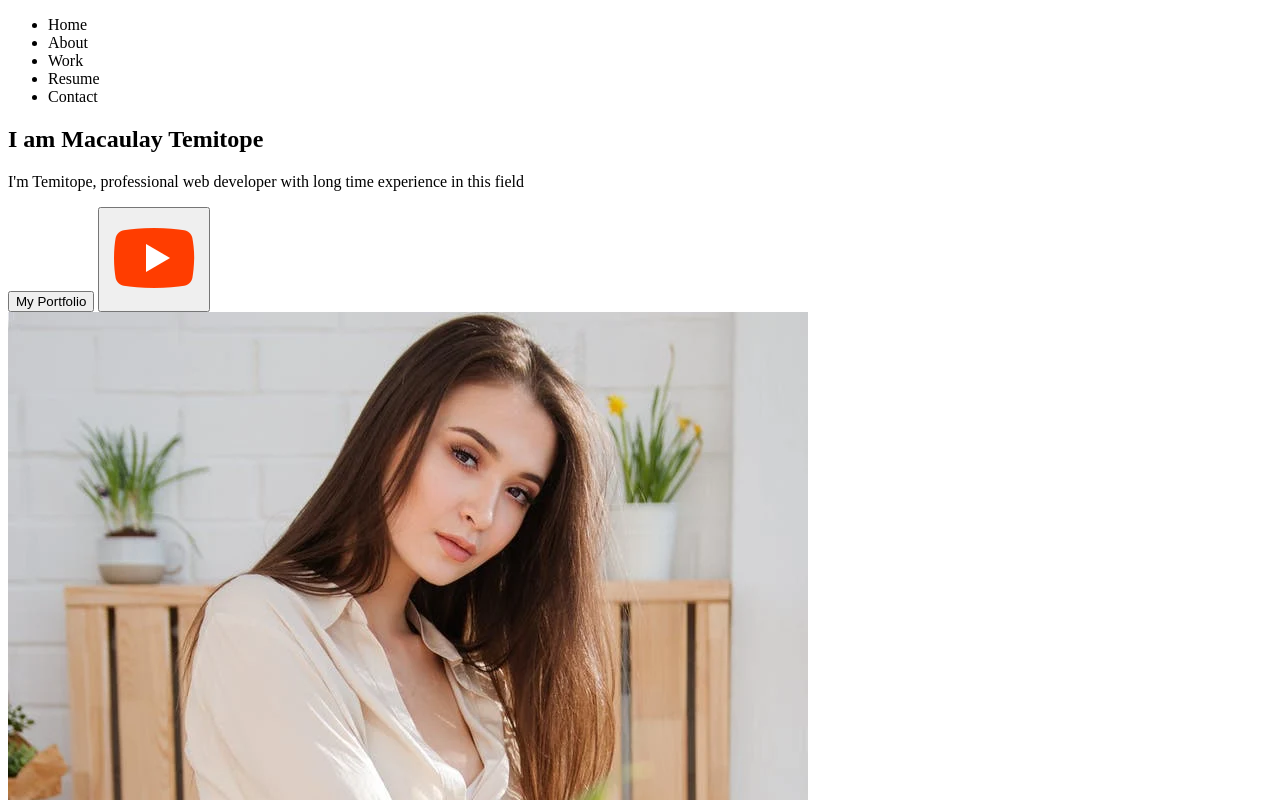
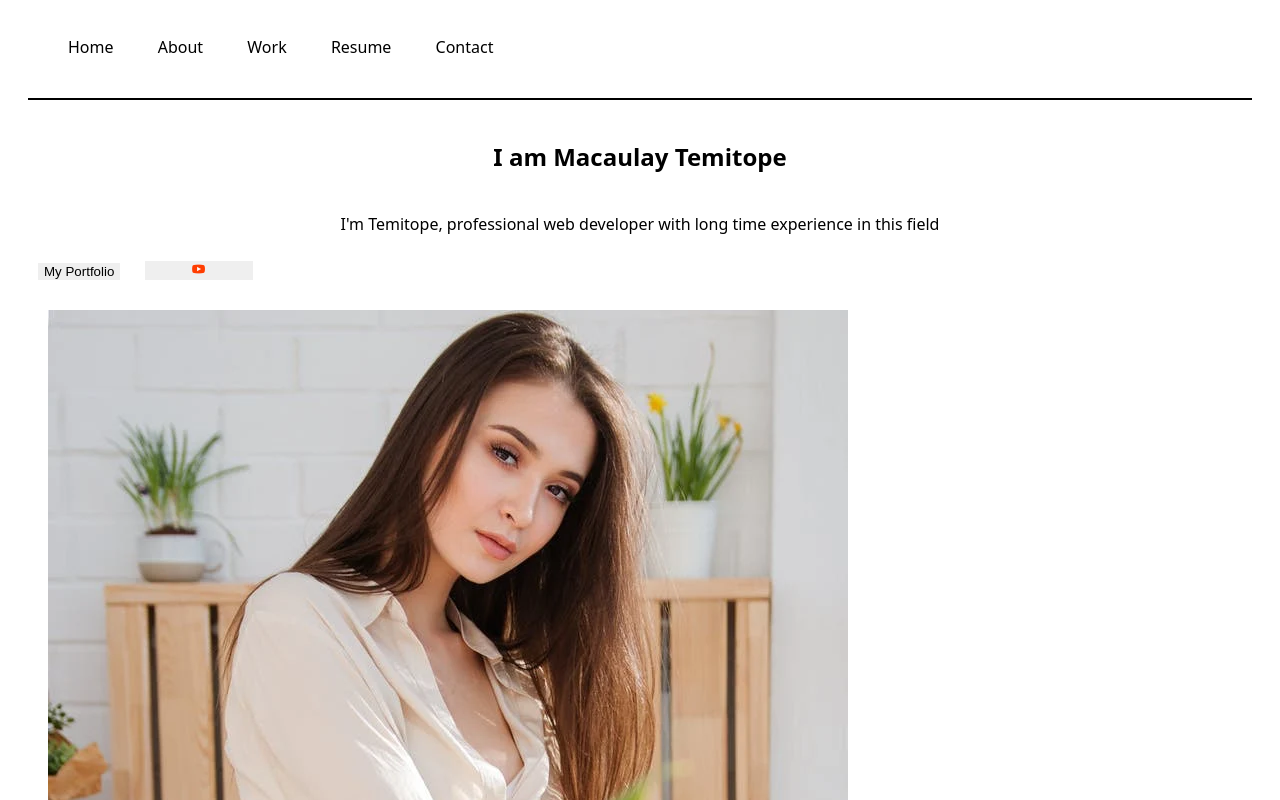
Before and after one commit to Topsymac/GMC-HTML-, a plain HTML site: page index.html in a window 1280 px wide. Shown: the top 800 px of the page. Drawn offline with Linux system fonts and the light colour scheme.

Commit message:
CSS CHECKPOINT

```diff
--- /dev/null
+++ b/CSS/styles.css
@@ -0,0 +1,35 @@
+body {
+    font-family: system-ui, -apple-system, BlinkMacSystemFont, 'Segoe UI', Roboto, Oxygen, Ubuntu, Cantarell, 'Open Sans', 'Helvetica Neue', sans-serif;
+}
+
+.Navbar li {
+    display: inline-block;
+    padding: 20px;
+    align-self: center;
+}
+
+.header {
+    display: block;
+    margin: 20px;
+    border-top: 2px solid black;
+}
+
+.header h1 {
+    text-align: center;
+    padding: 20px;
+}
+
+.header p {
+    text-align: center;
+}
+
+.header button {
+    margin: 10px;
+    border: 2px;
+    display: inline;
+}
+
+.header-image img {
+    display: block;
+    margin: 20px;
+}
--- a/index.html
+++ b/index.html
@@ -3,11 +3,12 @@
 
 <head>
     <title> Hello world ! </title>
+    <link rel="stylesheet" href="css/styles.css">
 </head>
 
 <body>
     <!-- Navbar -->
-    <nav>
+    <nav class="Navbar">
         <ul>
             <li>Home</li>
             <li>About</li>
@@ -17,12 +18,12 @@
         </ul>
 
     </nav>
-    <section>
+    <section class="header">
         <h1>I am Macaulay Temitope</h1>
         <p>I'm Temitope, professional web developer with long time experience in this field</p>
         <button>My Portfolio</button>
-        <button><a href="https://www.youtube.com/watch?v=PwGA4Lm8zuE"><img src="/index.png" alt=""></a></button>
-        <div>
+        <button><a href="https://www.youtube.com/watch?v=PwGA4Lm8zuE" ><img src="/index.png" alt="" width="15%"></a></button>
+        <div class="header-image">
             <img src="/pexels-photo-413959.webp" alt="">
         </div>
     </section>
```
Also changed, not shown: 1 other file.
